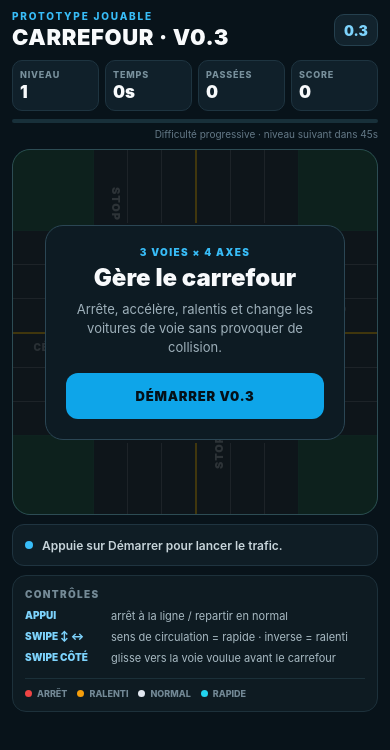
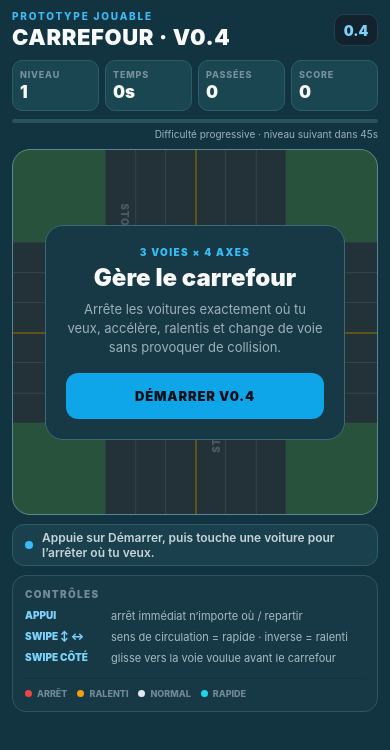
Before and after one commit to keany-albertini/Mobile_App, a React Native app: screen / in a window 390 px wide. Shown: the top 750 px of the page. Built offline with nearby package versions, Linux system fonts and the light colour scheme.

Commit message:
feat: brighter faster traffic with instant stopping anywhere

```diff
--- a/App.js
+++ b/App.js
@@ -9,7 +9,8 @@ import {
 import { StatusBar } from 'expo-status-bar';
 
 const LANE_COUNT = 3;
-const WORLD_SCALE = 1.45;
+const WORLD_SCALE = 1.6;
+const CAMERA_SCALE = 0.88;
 const DIRECTIONS = ['north', 'south', 'west', 'east'];
 const CAR_COLORS = [
   '#38bdf8',
@@ -531,7 +532,7 @@ export default function App() {
   const [score, setScore] = useState(0);
   const [passed, setPassed] = useState(0);
   const [lastAction, setLastAction] = useState(
-    'Appuie sur Démarrer pour lancer le trafic.'
+    'Appuie sur Démarrer, puis touche une voiture pour l’arrêter où tu veux.'
   );
   const [crashedIds, setCrashedIds] = useState([]);
 
@@ -584,7 +585,7 @@ export default function App() {
       const geometry = makeGeometry(boardSize * WORLD_SCALE);
       const baseSpeed =
         boardSize *
-        (0.19 + Math.min(currentLevel - 1, 12) * 0.0045);
+        (0.22 + Math.min(currentLevel - 1, 12) * 0.005);
 
       let nextCars = carsRef.current.map((car) => {
         const nextCar = { ...car };
@@ -606,22 +607,6 @@ export default function App() {
           baseSpeed * SPEED_MULTIPLIERS[nextCar.speedState];
         const movement = sign * speed * delta;
 
-        if (nextCar.stopRequested) {
-          const stopAxis = getStopAxis(nextCar.direction, geometry);
-          const reachesStop =
-            sign > 0
-              ? nextCar.axis < stopAxis &&
-                nextCar.axis + movement >= stopAxis
-              : nextCar.axis > stopAxis &&
-                nextCar.axis + movement <= stopAxis;
-
-          if (reachesStop) {
-            nextCar.axis = stopAxis;
-            nextCar.speedState = 'stopped';
-            return nextCar;
-          }
-        }
-
         nextCar.axis += movement;
         return nextCar;
       });
@@ -630,7 +615,7 @@ export default function App() {
       nextCars = nextCars.filter((car) => {
         const limit = geometry.carLength * 1.4;
         const outside =
-          car.axis < -limit || car.axis > boardSize + limit;
+          car.axis < -limit || car.axis > geometry.size + limit;
 
         if (outside) exitedCount += 1;
         return !outside;
@@ -642,8 +627,8 @@ export default function App() {
 
       spawnTimerRef.current += delta;
       const spawnInterval = Math.max(
-        1.05,
-        2.25 - (currentLevel - 1) * 0.11
+        0.95,
+        2.0 - (currentLevel - 1) * 0.1
       );
 
       if (spawnTimerRef.current >= spawnInterval) {
@@ -688,16 +673,15 @@ export default function App() {
 
   const handleTap = useCallback(
     (carId) => {
-      if (statusRef.current !== 'running' || boardSize <= 0) return;
+      if (statusRef.current !== 'running') return;
 
-      const geometry = makeGeometry(boardSize * WORLD_SCALE);
       let action = '';
 
       const nextCars = carsRef.current.map((car) => {
         if (car.id !== carId) return car;
 
         if (car.speedState === 'stopped') {
-          action = 'Repart en vitesse normale.';
+          action = 'La voiture repart.';
           return {
             ...car,
             speedState: 'normal',
@@ -705,24 +689,18 @@ export default function App() {
           };
         }
 
-        if (!isBeforeStopLine(car, geometry)) {
-          action = 'Trop tard : la voiture est déjà engagée.';
-          return car;
-        }
-
-        if (car.stopRequested) {
-          action = 'Ordre d’arrêt annulé.';
-          return { ...car, stopRequested: false };
-        }
-
-        action = 'Arrêt demandé à la prochaine ligne.';
-        return { ...car, stopRequested: true };
+        action = 'Voiture arrêtée immédiatement.';
+        return {
+          ...car,
+          speedState: 'stopped',
+          stopRequested: false,
+        };
       });
 
       if (action) setLastAction(action);
       syncCars(nextCars);
     },
-    [boardSize, syncCars]
+    [syncCars]
   );
 
   const handleGesture = useCallback(
@@ -810,10 +788,10 @@ export default function App() {
         <View style={styles.header}>
           <View>
             <Text style={styles.eyebrow}>PROTOTYPE JOUABLE</Text>
-            <Text style={styles.title}>CARREFOUR · V0.3</Text>
+            <Text style={styles.title}>CARREFOUR · V0.4</Text>
           </View>
           <View style={styles.versionBadge}>
-            <Text style={styles.versionBadgeText}>0.3</Text>
+            <Text style={styles.versionBadgeText}>0.4</Text>
           </View>
         </View>
 
@@ -862,6 +840,7 @@ export default function App() {
             pointerEvents="box-none"
             style={[
               styles.sceneLayer,
+              { transform: [{ scale: CAMERA_SCALE }] },
               boardSize > 0
                 ? {
                     width: boardSize * WORLD_SCALE,
@@ -895,8 +874,7 @@ export default function App() {
                 <Text style={styles.overlayKicker}>3 VOIES × 4 AXES</Text>
                 <Text style={styles.overlayTitle}>Gère le carrefour</Text>
                 <Text style={styles.overlayText}>
-                  Arrête, accélère, ralentis et change les voitures de voie
-                  sans provoquer de collision.
+                  Arrête les voitures exactement où tu veux, accélère, ralentis et change de voie sans provoquer de collision.
                 </Text>
                 <Pressable
                   onPress={startGame}
@@ -905,7 +883,7 @@ export default function App() {
                     pressed && styles.primaryButtonPressed,
                   ]}
                 >
-                  <Text style={styles.primaryButtonText}>DÉMARRER V0.3</Text>
+                  <Text style={styles.primaryButtonText}>DÉMARRER V0.4</Text>
                 </Pressable>
               </View>
             </View>
@@ -947,7 +925,7 @@ export default function App() {
           <View style={styles.controlRow}>
             <Text style={styles.controlGesture}>APPUI</Text>
             <Text style={styles.controlDescription}>
-              arrêt à la ligne / repartir en normal
+              arrêt immédiat n’importe où / repartir
             </Text>
           </View>
           <View style={styles.controlRow}>
@@ -996,14 +974,14 @@ export default function App() {
 const styles = StyleSheet.create({
   safeArea: {
     flex: 1,
-    backgroundColor: '#08131a',
+    backgroundColor: '#123441',
   },
   screen: {
     flex: 1,
     paddingHorizontal: 12,
     paddingTop: 10,
     paddingBottom: 14,
-    backgroundColor: '#08131a',
+    backgroundColor: '#123441',
   },
   header: {
     flexDirection: 'row',
@@ -1049,9 +1027,9 @@ const styles = StyleSheet.create({
     paddingVertical: 8,
     paddingHorizontal: 7,
     borderRadius: 10,
-    backgroundColor: '#10202a',
+    backgroundColor: '#1a4652',
     borderWidth: 1,
-    borderColor: '#1e3440',
+    borderColor: '#2b5d68',
   },
   statLabel: {
     color: '#78909c',
@@ -1069,7 +1047,7 @@ const styles = StyleSheet.create({
     height: 4,
     borderRadius: 99,
     overflow: 'hidden',
-    backgroundColor: '#18303a',
+    backgroundColor: '#2a5360',
   },
   progressFill: {
     height: '100%',
@@ -1077,7 +1055,7 @@ const styles = StyleSheet.create({
     backgroundColor: '#38bdf8',
   },
   progressCaption: {
-    color: '#647987',
+    color: '#9ab2bc',
     fontSize: 10,
     marginTop: 5,
     marginBottom: 9,
@@ -1088,29 +1066,29 @@ const styles = StyleSheet.create({
     aspectRatio: 1,
     borderRadius: 18,
     overflow: 'hidden',
-    backgroundColor: '#204f3d',
+    backgroundColor: '#4b8b5b',
     borderWidth: 1,
-    borderColor: '#2d4c54',
+    borderColor: '#5b8790',
   },
   sceneLayer: {
     position: 'absolute',
   },
   grass: {
-    backgroundColor: '#245944',
+    backgroundColor: '#4f9861',
   },
   cornerPatch: {
     position: 'absolute',
-    backgroundColor: 'rgba(45, 106, 78, 0.20)',
+    backgroundColor: 'rgba(109, 171, 113, 0.24)',
     borderWidth: 1,
     borderColor: 'rgba(255,255,255,0.03)',
   },
   road: {
     position: 'absolute',
-    backgroundColor: '#2a3138',
+    backgroundColor: '#4a535c',
   },
   intersection: {
     position: 'absolute',
-    backgroundColor: '#2d353d',
+    backgroundColor: '#525e68',
   },
   laneLine: {
     position: 'absolute',
@@ -1175,16 +1153,16 @@ const styles = StyleSheet.create({
     alignItems: 'center',
     justifyContent: 'center',
     padding: 24,
-    backgroundColor: 'rgba(3,10,14,0.72)',
+    backgroundColor: 'rgba(7,24,30,0.56)',
   },
   overlayCard: {
     width: '100%',
     maxWidth: 300,
     borderRadius: 18,
     padding: 20,
-    backgroundColor: '#0d1b23',
+    backgroundColor: '#173946',
     borderWidth: 1,
-    borderColor: '#2b4654',
+    borderColor: '#3c6975',
   },
   overlayKicker: {
     color: '#38bdf8',
@@ -1243,9 +1221,9 @@ const styles = StyleSheet.create({
     minHeight: 42,
     marginTop: 9,
     borderRadius: 12,
-    backgroundColor: '#0f1d25',
+    backgroundColor: '#19404c',
     borderWidth: 1,
-    borderColor: '#1f3440',
+    borderColor: '#2c5c68',
     flexDirection: 'row',
     alignItems: 'center',
     paddingHorizontal: 12,
@@ -1267,9 +1245,9 @@ const styles = StyleSheet.create({
     marginTop: 9,
     borderRadius: 14,
     padding: 12,
-    backgroundColor: '#0e1b22',
+    backgroundColor: '#173946',
     borderWidth: 1,
-    borderColor: '#1d313b',
+    borderColor: '#2a5662',
   },
   controlsTitle: {
     color: '#748a96',
```
